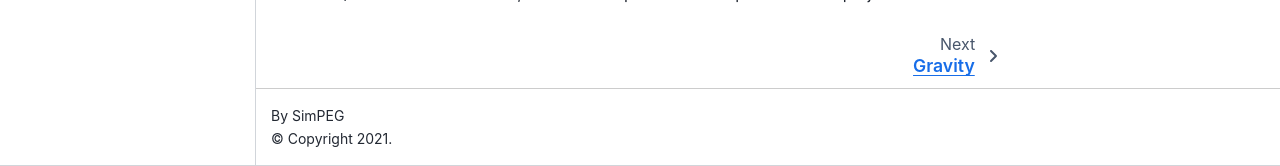
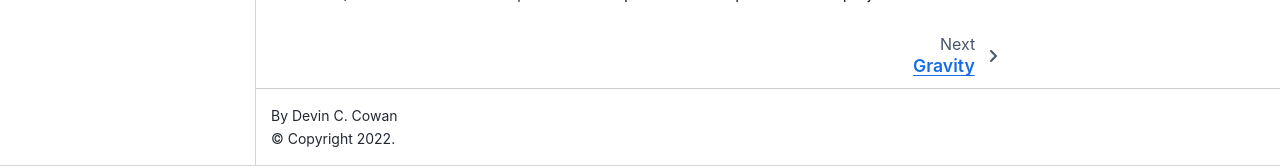
Before and after one commit to simpeg/validations, a Jupyter Book: the page built from index.md, in a window 1280 px wide and 1308 px high. Shown: the part 1142-1308 px from the top of the window. Built offline with Jupyter Book 1.0.4 settings and Sphinx 7.4.7 and the Sphinx Book theme 1.1.4, drawn with Linux system fonts in a browser that asks for light colours; pages that are not in the unit, such as notebooks, are missing from menus; comment, search, counter and statistics services are not loaded.

Commit message:
Update yml

```diff
--- a/_config.yml
+++ b/_config.yml
@@ -1,8 +1,8 @@
 #######################################################################################
 # Book settings
 title                       : SimPEG Package Code Validations  # The title of the book. Will be placed in the left navbar.
-author                      : SimPEG  # The author of the book
-copyright                   : "2021"  # Copyright year to be placed in the footer
+author                      : Devin C. Cowan  # The author of the book
+copyright                   : "2022"  # Copyright year to be placed in the footer
 logo                        : "./simpeg-logo.png"  # A path to the book logo
 # Patterns to skip when building the book. Can be glob-style (e.g. "*skip.ipynb")
 exclude_patterns            : [_build, Thumbs.db, .DS_Store, "**.ipynb_checkpoints", "**.tar", "**.gz"]
@@ -38,16 +38,16 @@ parse:
 
 #######################################################################################
 # HTML-specific settings
-# html:
+html:
 #   favicon                   : ""  # A path to a favicon image
 #   use_edit_page_button      : false  # Whether to add an "edit this page" button to pages. If `true`, repository information in repository: must be filled in
 #   use_repository_button     : false  # Whether to add a link to your repository button
 #   use_issues_button         : false  # Whether to add an "open an issue" button
-#   use_multitoc_numbering    : true   # Continuous numbering across parts/chapters
+  use_multitoc_numbering    : true   # Continuous numbering across parts/chapters
 #   extra_navbar              : Powered by <a href="https://jupyterbook.org">Jupyter Book</a>  # Will be displayed underneath the left navbar.
 #   extra_footer              : ""  # Will be displayed underneath the footer.
 #   google_analytics_id       : ""  # A GA id that can be used to track book views.
-#   home_page_in_navbar       : true  # Whether to include your home page in the left Navigation Bar
+  home_page_in_navbar       : true  # Whether to include your home page in the left Navigation Bar
 #   baseurl                   : ""  # The base URL where your book will be hosted. Used for creating image previews and social links. e.g.: https://mypage.com/mybook/
 #   comments:
 #     hypothesis              : false
```
